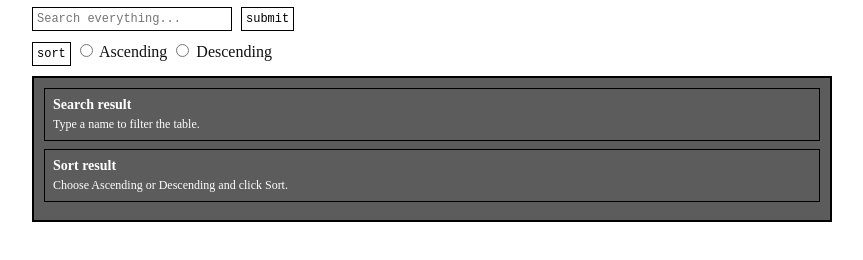
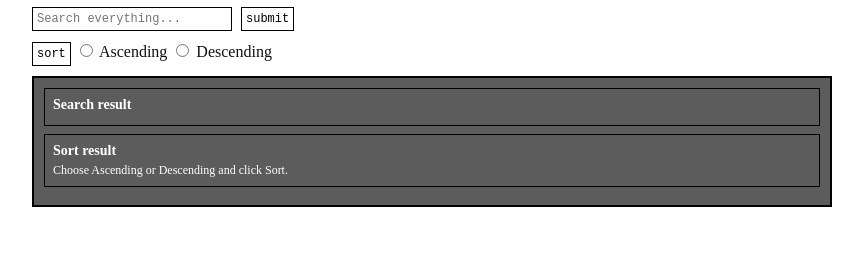
Before and after one commit to hsl-afk/Js-demo, a website: page index.html in a window 1280 px wide. Shown: the part 578-838 px from the top of the page, without its empty margins (208-1071 px from the left). Drawn offline with Linux system fonts and the light colour scheme.

Commit message:
checking the feature

```diff
--- a/index.html
+++ b/index.html
@@ -138,7 +138,7 @@
       <section class="result-card" aria-live="polite">
         <article class="result-box">
           <h3>Search result</h3>
-          <p id="searchResult">Type a name to filter the table.</p>
+          <p id="searchResult"></p>
         </article>
         <article class="result-box">
           <h3>Sort result</h3>
```
